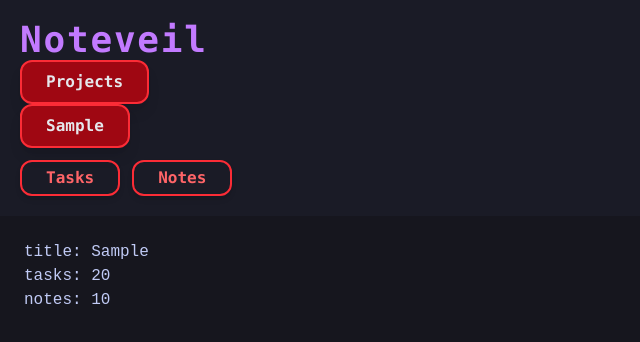
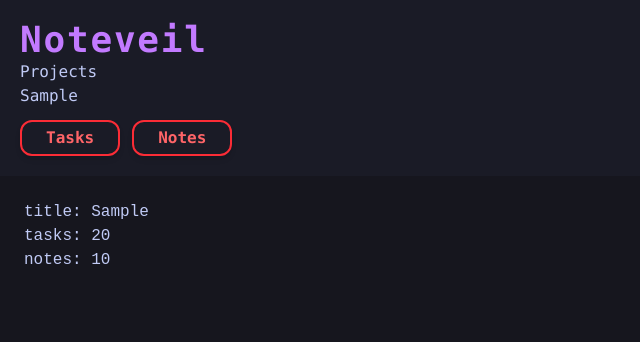
Before and after one commit to HShrigma/noteveil, a React (Vite) app in the folder frontend/: page / in a window 1280 px wide. Shown: the top 342 px of the page, without its empty margins (0-640 px from the left). Built offline with nearby package versions, Linux system fonts and the light colour scheme.

Commit message:
refactor(header): move Task/Note selection to own ProjectView component

```diff
--- a/frontend/src/App.tsx
+++ b/frontend/src/App.tsx
@@ -1,5 +1,5 @@
 import { useState } from 'react';
-import DefaultHeader from './components/Header';
+import DefaultHeader from './components/header/Header';
 import MainScreen from './components/MainScreen';
 import { MAIN_STATES, ProjectData, type MainState } from './utils/registries';
 
--- a/frontend/src/components/Header.tsx
+++ /dev/null
@@ -1,64 +0,0 @@
-import { MAIN_STATES, ProjectData, type MainState } from '../utils/registries';
-interface DefaultHeaderProps {
-    projects: ProjectData[];
-    onScreenChange: (value: MainState) => void;
-    currentState: MainState; // new prop to track active screen
-}
-
-export const DefaultHeader = ({ projects, onScreenChange, currentState }: DefaultHeaderProps) => {
-    const handleClick = (value: MainState) => onScreenChange?.(value);
-
-    const baseButtonClass = `
-    px-6 py-1 rounded-sm border-2 border-red-500
-    font-mono font-semibold transition-all duration-150
-  `;
-
-    const getButtonClass = (isActive: boolean) =>
-        `${baseButtonClass} ${isActive
-            ? 'bg-red-800 text-gray-200 py-2 rounded-xl shadow-lg shadow-[0_0_16px_#f7768e]'
-            : 'bg-transparent text-red-400 rounded-xl shadow-md hover:bg-red-400 hover:text-red-200 hover:shadow-[0_0_12px_#f7768e]'
-        }`;
-
-    const ProjectFilter = () => (
-        <nav className="flex gap-3 mt-3">
-            <button
-                className={getButtonClass(currentState === MAIN_STATES.TASK_DISPLAY)}
-                onClick={() => handleClick(MAIN_STATES.TASK_DISPLAY)}
-            >
-                Tasks
-            </button>
-            <button
-                className={getButtonClass(currentState === MAIN_STATES.NOTES_DISPLAY)}
-                onClick={() => handleClick(MAIN_STATES.NOTES_DISPLAY)}
-            >
-                Notes
-            </button>
-        </nav>
-    );
-
-    return (
-        <header className="p-5 bg-[#1a1b26] shadow-lg flex flex-col items-start font-mono">
-            <h1 className="text-3xl md:text-4xl font-bold text-purple-400 tracking-wider">
-                Noteveil
-            </h1>
-            <button
-                onClick={() => handleClick(MAIN_STATES.PROJECTS_DISPLAY)}
-                className={getButtonClass(currentState === MAIN_STATES.PROJECTS_DISPLAY)}
-            >
-            Projects
-            </button>
-
-            {projects.map((project) =>
-                <button
-                    onClick={() => handleClick(MAIN_STATES.PROJECTS_DISPLAY)}
-                    className={getButtonClass(project.id === 1)}
-                    key={project.id}>
-                    {project.title}
-                </button>
-            )}
-            <ProjectFilter />
-        </header>
-    );
-};
-
-export default DefaultHeader;
--- /dev/null
+++ b/frontend/src/components/header/Header.tsx
@@ -0,0 +1,34 @@
+import { MAIN_STATES, ProjectData, type MainState } from '../../utils/registries';
+import ProjectView from './ProjectView';
+interface DefaultHeaderProps {
+    projects: ProjectData[];
+    onScreenChange: (value: MainState) => void;
+    currentState: MainState; // new prop to track active screen
+}
+
+export const DefaultHeader = ({ projects, onScreenChange, currentState }: DefaultHeaderProps) => {
+
+    return (
+        <header className="p-5 bg-[#1a1b26] shadow-lg flex flex-col items-start font-mono">
+            <h1 className="text-3xl md:text-4xl font-bold text-purple-400 tracking-wider">
+                Noteveil
+            </h1>
+            <button
+                onClick={() => onScreenChange(MAIN_STATES.PROJECTS_DISPLAY)}
+            >
+            Projects
+            </button>
+
+            {projects.map((project) =>
+                <button
+                    onClick={() => onScreenChange(MAIN_STATES.TASK_DISPLAY)}
+                    key={project.id}>
+                    {project.title}
+                </button>
+            )}
+            <ProjectView currentState={currentState} onScreenChange={onScreenChange} />
+        </header>
+    );
+};
+
+export default DefaultHeader;
--- /dev/null
+++ b/frontend/src/components/header/ProjectView.tsx
@@ -0,0 +1,40 @@
+import { MAIN_STATES, MainState } from "../../utils/registries";
+
+export interface ProjectViewProps {
+    currentState: MainState;
+    onScreenChange?: (value: MainState) => void;
+};
+export const ProjectView = ({ currentState, onScreenChange }: ProjectViewProps) => {
+
+    const baseButtonClass = `
+    px-6 py-1 rounded-sm border-2 border-red-500
+    font-mono font-semibold transition-all duration-150
+  `;
+
+    const getButtonClass = (isActive: boolean) =>
+        `${baseButtonClass} ${isActive
+            ? 'bg-red-800 text-gray-200 py-2 rounded-xl shadow-lg shadow-[0_0_16px_#f7768e]'
+            : 'bg-transparent text-red-400 rounded-xl shadow-md hover:bg-red-400 hover:text-red-200 hover:shadow-[0_0_12px_#f7768e]'
+        }`;
+
+    const handleClick = (value: MainState) => onScreenChange?.(value);
+    return (
+        <nav className="flex gap-3 mt-3">
+            <button
+                className={getButtonClass(currentState === MAIN_STATES.TASK_DISPLAY)}
+                onClick={() => handleClick(MAIN_STATES.TASK_DISPLAY)}
+            >
+                Tasks
+            </button>
+            <button
+                className={getButtonClass(currentState === MAIN_STATES.NOTES_DISPLAY)}
+                onClick={() => handleClick(MAIN_STATES.NOTES_DISPLAY)}
+            >
+                Notes
+            </button>
+        </nav>
+
+    );
+};
+
+export default ProjectView;
```
